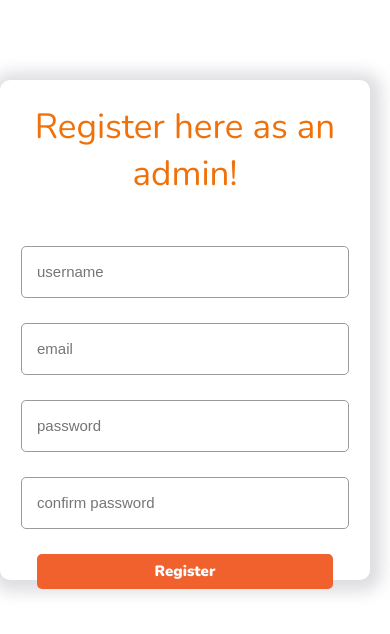
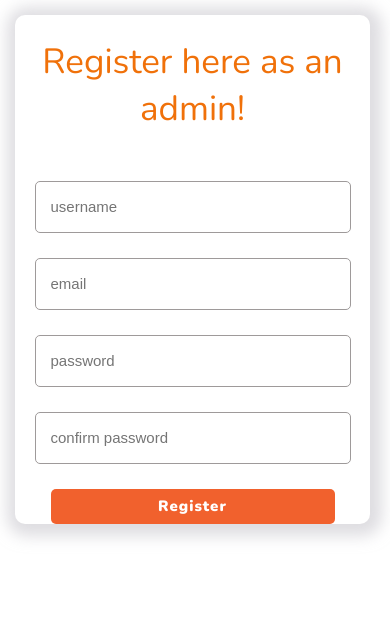
Before and after one commit to manojitht/Mediapp-admin, a React (Create React App) app: page / in a window 390 px wide. Shown: the top 634 px of the page. Built offline with nearby package versions, Linux system fonts and the light colour scheme.

Commit message:
UI change for responsive

```diff
--- a/src/App.css
+++ b/src/App.css
@@ -1,5 +1,5 @@
 body {
-  /* background-image: url(./components/images/backpicture.jpg); */
+  /* background-image: url(./components/images/airflow.svg); */
   background-color: white;
   background-size: cover;
   background-position: center;
@@ -19,7 +19,7 @@ body {
 }
 
 .section:hover {
-  box-shadow: 2px 2px 15px 10px rgba(236, 179, 72, 0.596);
+  box-shadow: 2px 2px 15px 10px rgba(101, 202, 233, 0.596);
   transition: 1.5s;
 }
 
@@ -49,7 +49,7 @@ h2 {
   font-weight: 400;
   color: rgb(24, 151, 45);
   font-size: 15px;
-  height: 50px;
+  height: 30px;
   display: none;
 }
 
@@ -65,7 +65,6 @@ footer h5 {
   float: left;
   margin: 120px 50px 0px;
   height: 380px;
-  background-color: rgb(255, 255, 255);
   width: 600px;
   text-align: left;
   padding: 10px 100px 50px;
@@ -77,7 +76,7 @@ footer h5 {
   font-family: "Nunito", sans-serif;
   font-weight: 200;
   font-size: 70px;
-  color: rgb(104, 103, 101);
+  color: rgb(100, 99, 98);
 }
 
 .mainfont span {
@@ -104,6 +103,7 @@ button {
   font-size: 15px;
   border-radius: 5px;
   outline: none;
+  letter-spacing: 1px;
 }
 
 button:hover {
--- a/src/App.js
+++ b/src/App.js
@@ -9,7 +9,7 @@ function App() {
     <link href="https://fonts.googleapis.com/css2?family=Nunito:wght@200;400;600;900&display=swap" rel="stylesheet"></link>
     <body>
       <div className="main">
-      <h3 className="mainfont"><span>MediApp</span><br/>Create your admin account!</h3>
+      <h3 className="mainfont"><span>MediApp +</span><br/>Create your admin account!</h3>
       </div>
     <div className="section">
       <h1>Register here as an admin!</h1>
--- a/src/components/Register.js
+++ b/src/components/Register.js
@@ -53,7 +53,7 @@ export default function Register() {
                 else{
                     document.getElementById('displayMessage').style.display = "block";
                     document.getElementById('displayMessage').style.color = "red";
-                    document.getElementById('displayMessage').innerHTML = " Enter all the details correctly!";
+                    document.getElementById('displayMessage').innerHTML = "Some fields are empty!";
                 }
         }
 
--- a/src/queries.css
+++ b/src/queries.css
@@ -29,14 +29,18 @@
 @media only screen and (max-width: 1226px) {
   body {
     text-align: center;
-    margin: auto;
+    margin-right: 50px;
   }
   .section {
-    width: 80%;
+    width: 70%;
     margin-top: 80px;
   }
   .main {
     margin-top: 80px;
+  }
+
+  .mainfont {
+    font-size: 55px;
   }
 }
 
@@ -45,6 +49,7 @@
     align-items: center;
   }
   .section {
+    margin-left: 200px;
     width: 500px;
   }
   .main {
@@ -53,18 +58,24 @@
 }
 
 @media only screen and (max-width: 480px) {
-
-  .body{
-    margin-left: 20px;
+  body {
+    text-align: center;
+    margin-right: 0px;
   }
-
   .section {
+    margin-top: 15px;
+    margin-left: 15px;
     width: 100%;
+    height: 120%;
   }
 
   input[type="text"],
   input[type="email"],
   input[type="password"] {
-    margin-bottom: 15px;
+    margin-bottom: 8px;
+  }
+
+  button {
+    border-bottom: 15px;
   }
 }
```
Also changed, not shown: src/components/images/airflow.svg (added).
